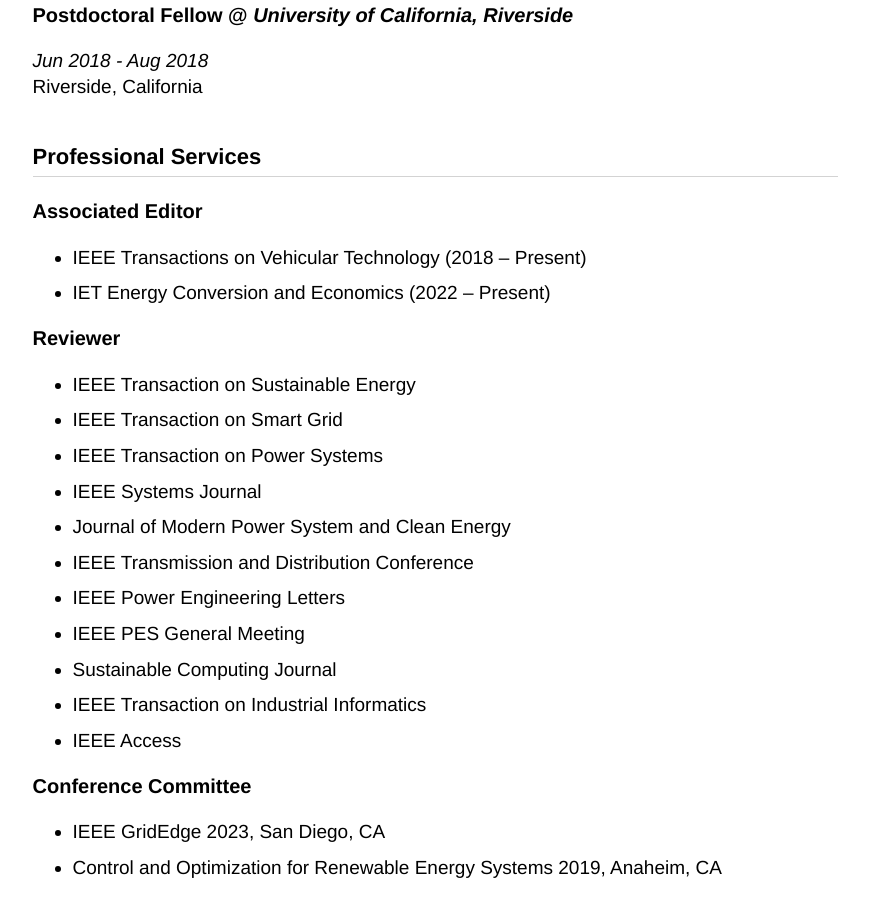
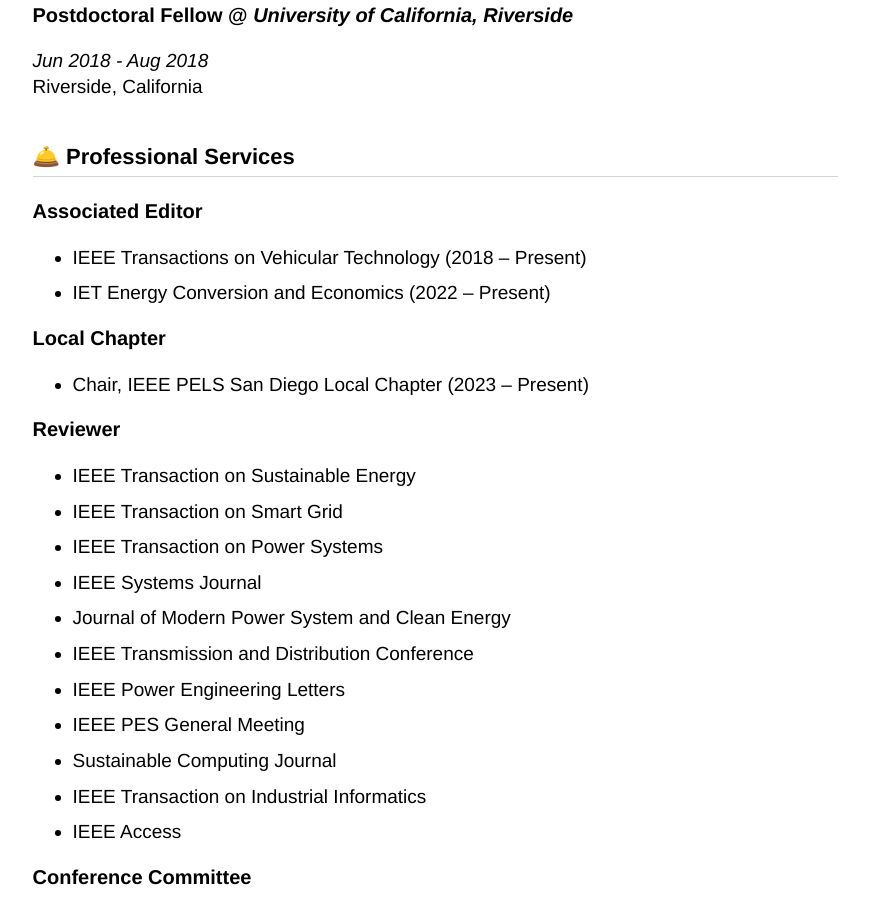
Before and after one commit to SmartGridSDSU/SmartGridSDSU.github.io, a plain HTML site: page bio/index.html in a window 1280 px wide. Shown: the part 1006-1914 px from the top of the page, without its empty margins (205-1074 px from the left). Drawn offline with Linux system fonts and the light colour scheme; some icons are missing.

Commit message:
update on services

```diff
--- a/bio/index.html
+++ b/bio/index.html
@@ -61,12 +61,17 @@
 <p><em>Summer 2019</em><br />San Diego, California</p>
 <h3 id="postdoctoral_fellow_university_of_california_riverside"><a href="#postdoctoral_fellow_university_of_california_riverside" class="header-anchor">Postdoctoral Fellow @ <em>University of California, Riverside</em></a></h3>
 <p><em>Jun 2018 - Aug 2018</em><br />Riverside, California</p>
-<h2 id="professional_services"><a href="#professional_services" class="header-anchor">Professional Services</a></h2>
+<h2 id="professional_services"><a href="#professional_services" class="header-anchor">🛎️ Professional Services</a></h2>
 <h3 id="associated_editor"><a href="#associated_editor" class="header-anchor">Associated Editor</a></h3>
 <ul>
 <li><p>IEEE Transactions on Vehicular Technology &#40;2018 – Present&#41;</p>
 </li>
 <li><p>IET Energy Conversion and Economics &#40;2022 – Present&#41;</p>
+</li>
+</ul>
+<h3 id="local_chapter"><a href="#local_chapter" class="header-anchor">Local Chapter</a></h3>
+<ul>
+<li><p>Chair, IEEE PELS San Diego Local Chapter &#40;2023 – Present&#41; </p>
 </li>
 </ul>
 <h3 id="reviewer"><a href="#reviewer" class="header-anchor">Reviewer</a></h3>
--- a/css/basic.css
+++ b/css/basic.css
@@ -43,7 +43,7 @@
 }
 
 header .blog-name {
-  width: 25%;
+  width: 15%;
   display: inline-block;
   text-align: left;
   font-size: 18px;
```
Also changed, not shown: 1 other file.
